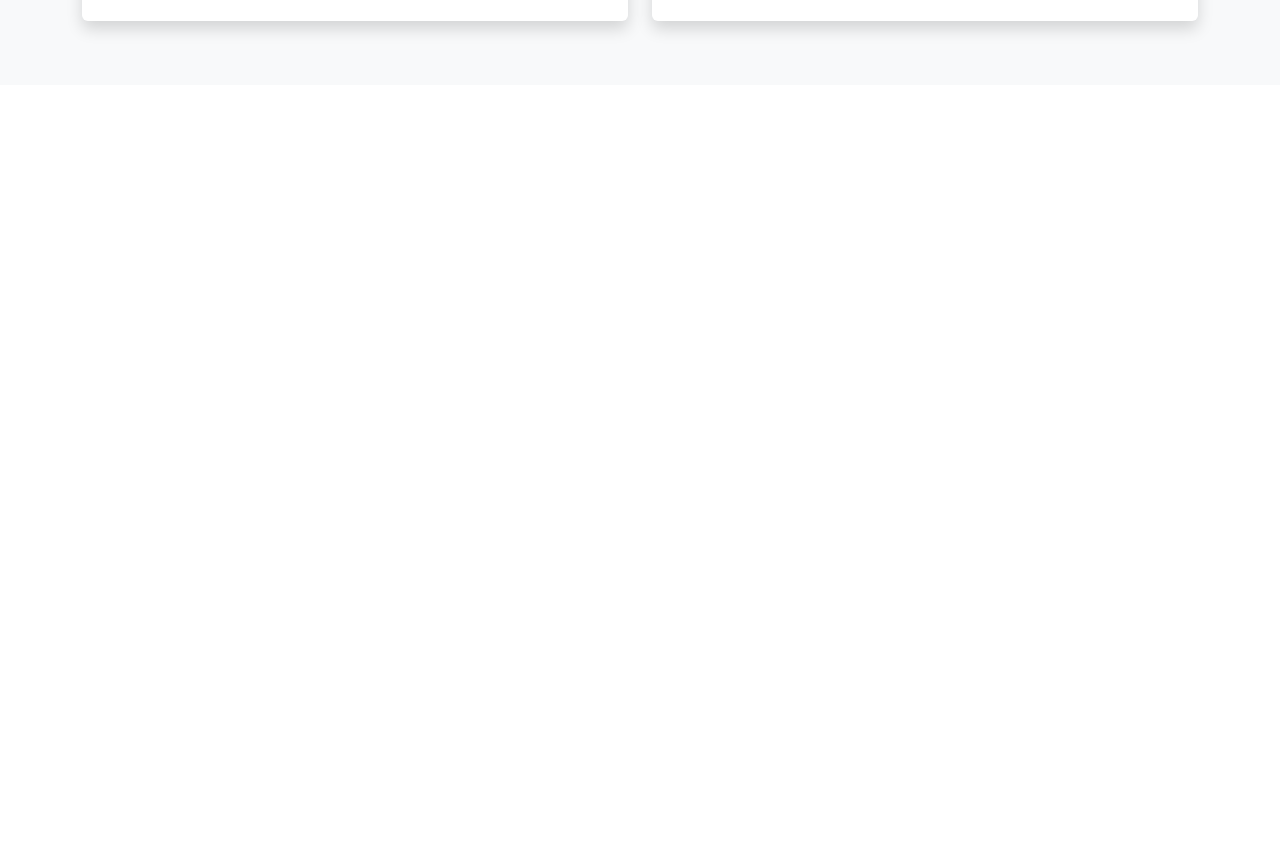
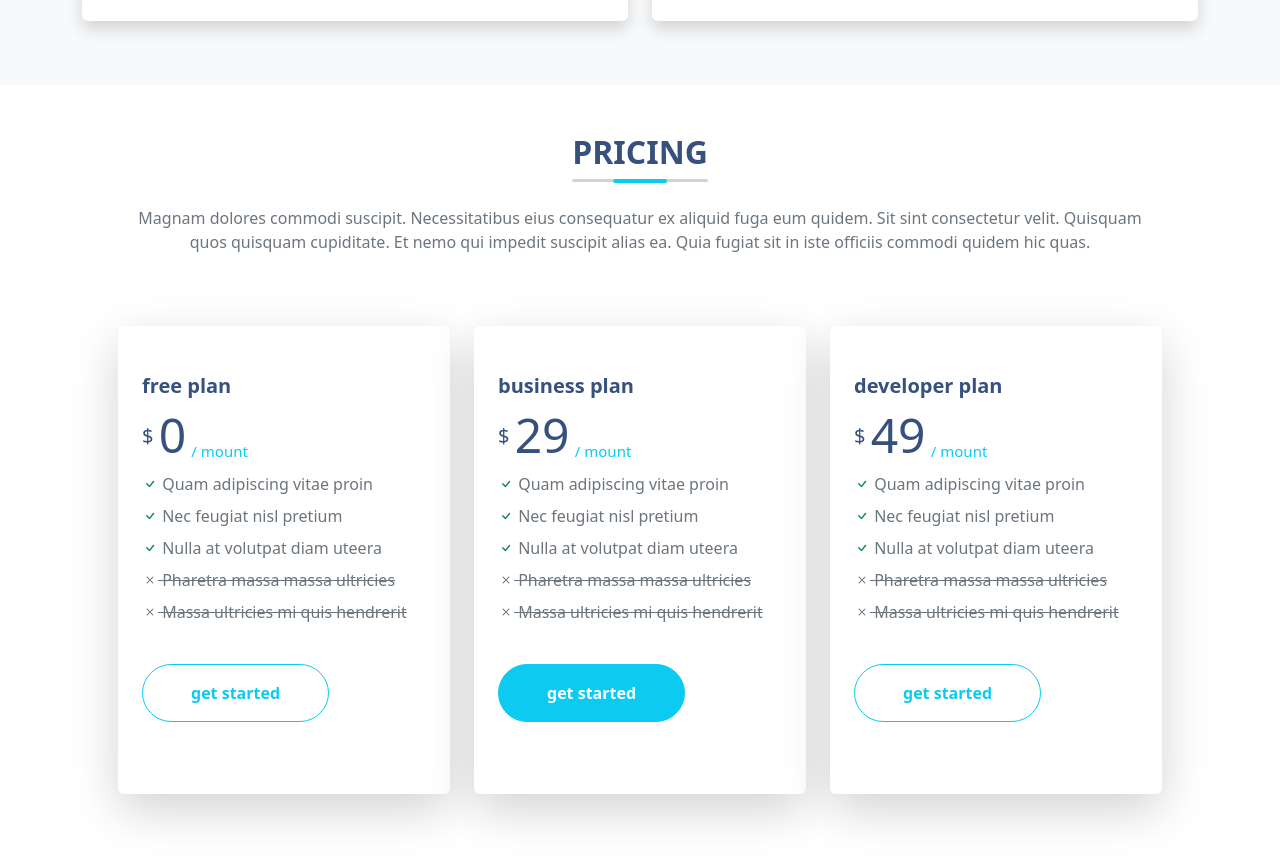
Before and after one commit to MubashirRajput3786/ARSHA-b18, a plain HTML site: page index.html in a window 1280 px wide. Shown: the part 5135-5996 px from the top of the page. Before the commit the page ends 5220 px from the top, so only its background shows below. Drawn offline with nearby package versions, Linux system fonts and the light colour scheme.

Commit message:
pricing section done

```diff
--- a/index.html
+++ b/index.html
@@ -52,7 +52,8 @@
                                     Dropdown
                                 </a>
                                 <ul class="dropdown-menu">
-                                    <li><a class="dropdown-item" href="#">Action</a></li>
+                                    <li> <i class="bi bi-x text-secondary"></i><a class="dropdown-item"
+                                            href="#">Action</a></li>
                                     <li><a class="dropdown-item" href="#">Another action</a></li>
                                     <li>
                                         <hr class="dropdown-divider">
@@ -638,6 +639,128 @@
         </div>
     </section>
 
+    <!-- pricing -->
+
+    <div class="container p-xl-5 p-3">
+        <div class="max-content">
+            <h2 class="text-center text-blue text-uppercase fw-bold ">
+                pricing
+            </h2>
+            <div class="gray">
+                <div class="blue"></div>
+            </div>
+
+        </div>
+        <p class="text-secondary text-center my-4">
+            Magnam dolores commodi suscipit. Necessitatibus eius consequatur ex aliquid fuga eum quidem. Sit sint
+            consectetur velit. Quisquam quos quisquam cupiditate. Et nemo qui impedit suscipit alias ea. Quia fugiat
+            sit in iste officiis commodi quidem hic quas.
+
+        </p>
+        <div class="row">
+            <div class="col-lg-4">
+                <div class="card border-0 shadow-lg py-5 my-5 p-4">
+                    <h5 class="text-blue text-capitilize fw-bold">
+                        free plan
+                    </h5>
+                    <h5 class="text-blue">
+                        <sup class="fs-5">$</sup>
+                        <span class="display-5">0</span>
+                        <sub class="text-info"> / mount</sub>
+
+                    </h5>
+                    <ul class="list-unstyled text-secondary d-flex flex-column gap-2">
+                        <li> <i class="bi bi-check text-success"></i> Quam adipiscing vitae proin
+                        </li>
+                        <li> <i class="bi bi-check text-success"></i> Nec feugiat nisl pretium
+                        </li>
+                        <li> <i class="bi bi-check text-success"></i> Nulla at volutpat diam uteera
+                        </li>
+                        <li class="text-decoration-line-through"> <i class="bi bi-x text-secondary "></i> Pharetra massa
+                            massa
+                            ultricies
+                        </li>
+                        <li class="text-decoration-line-through"> <i class="bi bi-x text-secondary "></i> Massa
+                            ultricies mi quis
+                            hendrerit
+                        </li>
+
+                    </ul>
+                    <button class="btn btn-outline-info text-info rounded-pill px-5 py-3 fw-bold align-self-start my-4">
+                        get started
+                    </button>
+                </div>
+            </div>
+            <div class="col-lg-4">
+                <div class="card border-0 shadow-lg py-5 my-5 p-4">
+                    <h5 class="text-blue text-capitilize fw-bold">
+                        business plan
+                    </h5>
+                    <h5 class="text-blue">
+                        <sup class="fs-5">$</sup>
+                        <span class="display-5">29</span>
+                        <sub class="text-info"> / mount</sub>
+
+                    </h5>
+                    <ul class="list-unstyled text-secondary d-flex flex-column gap-2">
+                        <li> <i class="bi bi-check text-success"></i> Quam adipiscing vitae proin
+                        </li>
+                        <li> <i class="bi bi-check text-success"></i> Nec feugiat nisl pretium
+                        </li>
+                        <li> <i class="bi bi-check text-success"></i> Nulla at volutpat diam uteera
+                        </li>
+                        <li class="text-decoration-line-through"> <i class="bi bi-x text-secondary "></i> Pharetra massa
+                            massa
+                            ultricies
+                        </li>
+                        <li class="text-decoration-line-through"> <i class="bi bi-x text-secondary "></i> Massa
+                            ultricies mi quis
+                            hendrerit
+                        </li>
+
+                    </ul>
+                    <button class="btn btn-info text-white rounded-pill px-5 py-3 fw-bold align-self-start my-4">
+                        get started
+                    </button>
+                </div>
+            </div>
+            <div class="col-lg-4">
+                <div class="card border-0 shadow-lg py-5 my-5 p-4">
+                    <h5 class="text-blue text-capitilize fw-bold">
+                        developer plan
+                    </h5>
+                    <h5 class="text-blue">
+                        <sup class="fs-5">$</sup>
+                        <span class="display-5">49</span>
+                        <sub class="text-info"> / mount</sub>
+
+                    </h5>
+                    <ul class="list-unstyled text-secondary d-flex flex-column gap-2">
+                        <li> <i class="bi bi-check text-success"></i> Quam adipiscing vitae proin
+                        </li>
+                        <li> <i class="bi bi-check text-success"></i> Nec feugiat nisl pretium
+                        </li>
+                        <li> <i class="bi bi-check text-success"></i> Nulla at volutpat diam uteera
+                        </li>
+                        <li class="text-decoration-line-through"> <i class="bi bi-x text-secondary "></i> Pharetra massa
+                            massa
+                            ultricies
+                        </li>
+                        <li class="text-decoration-line-through"> <i class="bi bi-x text-secondary "></i> Massa
+                            ultricies mi quis
+                            hendrerit
+                        </li>
+
+                    </ul>
+                    <button class="btn btn-outline-info text-info rounded-pill px-5 py-3 fw-bold align-self-start my-4">
+                        get started
+                    </button>
+                </div>
+            </div>
+
+        </div>
+    </div>
+
 
 
 
```
